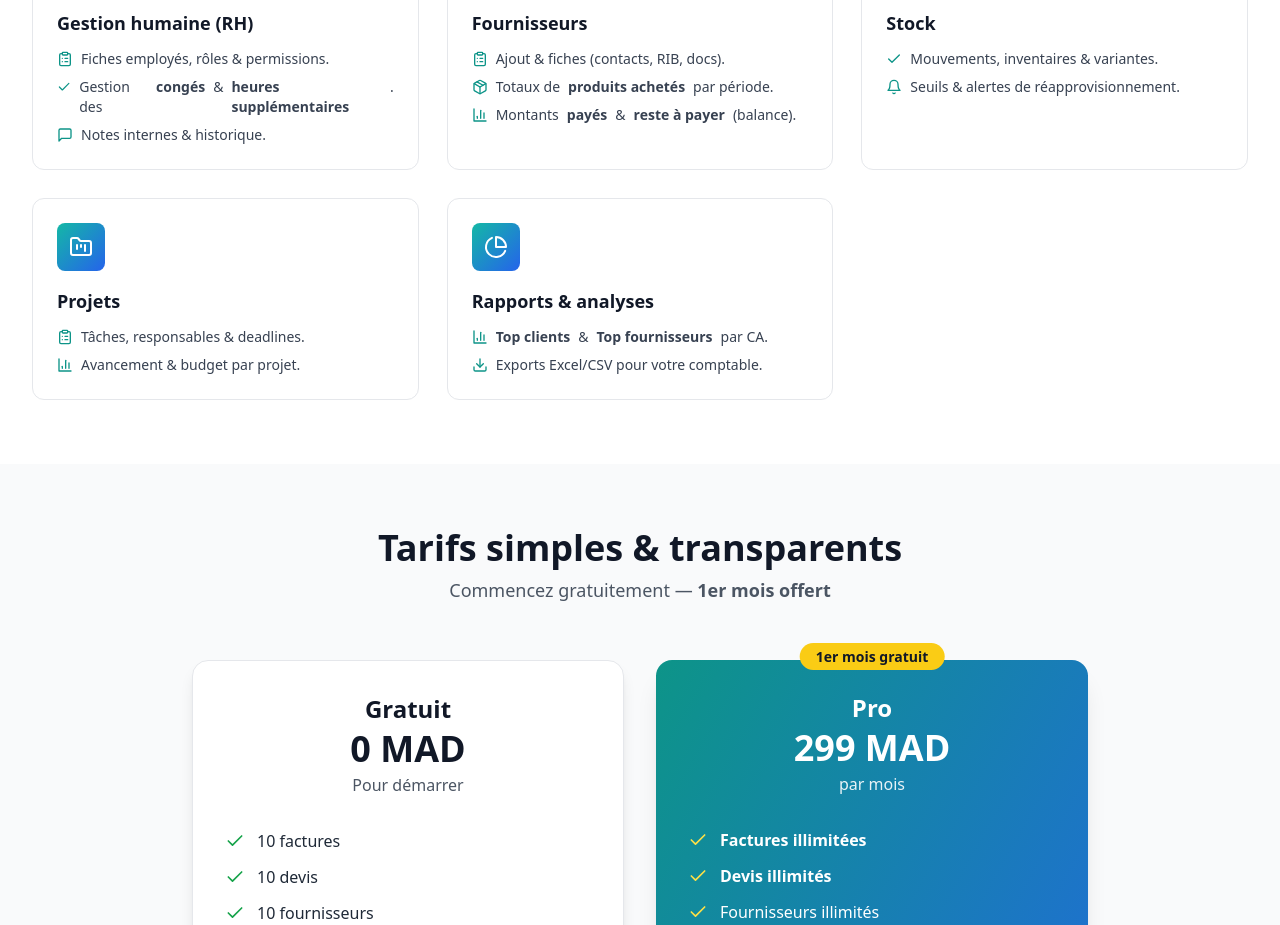
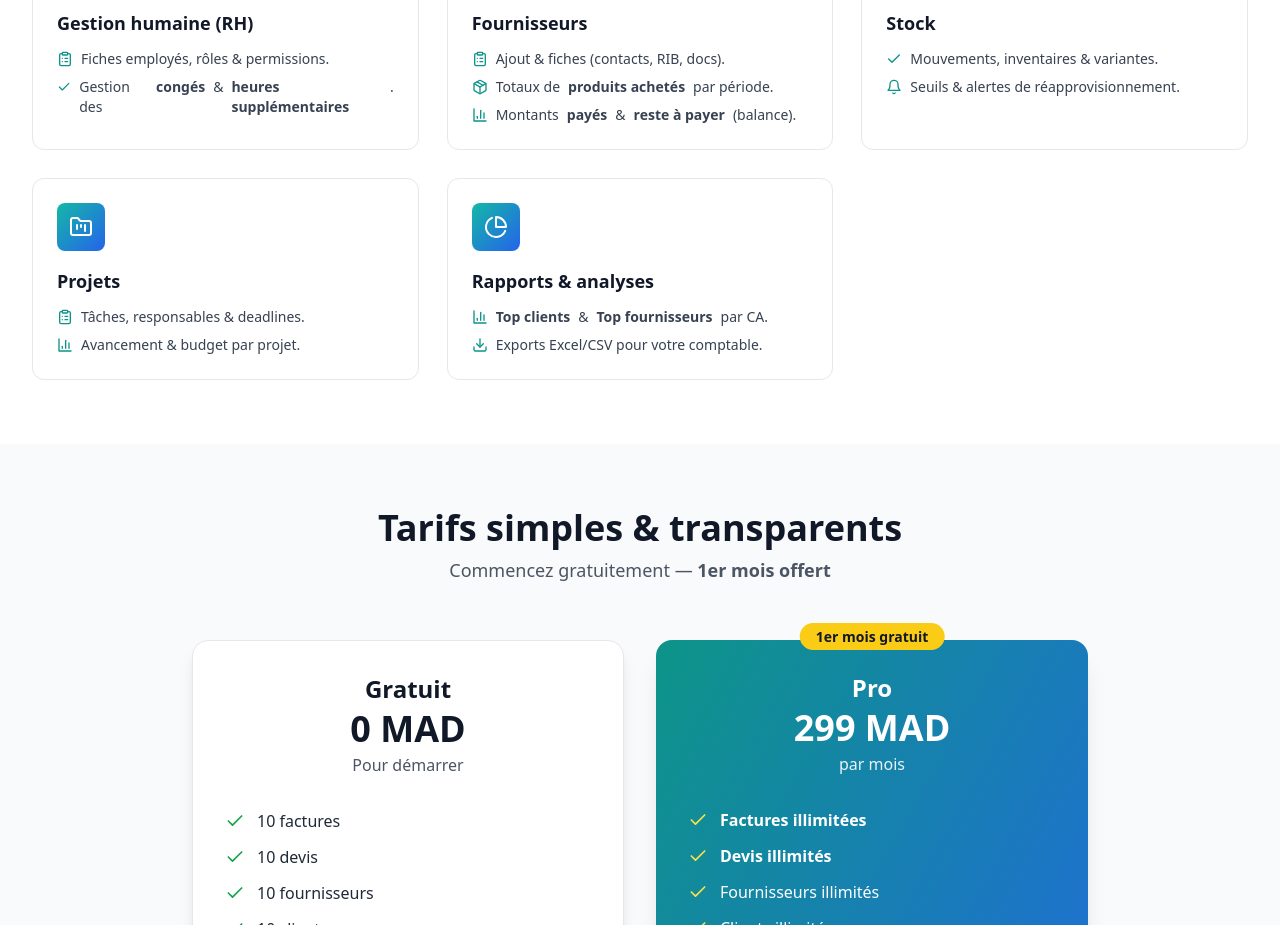
Before and after one commit to dofusbotss1-ctrl/facture5, a React (Vite) app: page / in a window 1280 px wide. Shown: the part 2120-3045 px from the top of the page. Built offline with nearby package versions, Linux system fonts and the light colour scheme; no server answers.

Commit message:
Updated HomePage.tsx

```diff
--- a/src/components/home/HomePage.tsx
+++ b/src/components/home/HomePage.tsx
@@ -287,7 +287,6 @@ export default function HomePage() {
               <ul className="space-y-2 text-gray-700 text-sm">
                 <li className="flex items-start gap-2"><ClipboardList className="w-4 h-4 mt-0.5 text-teal-600" /> Fiches employés, rôles & permissions.</li>
                 <li className="flex items-start gap-2"><Check className="w-4 h-4 mt-0.5 text-teal-600" /> Gestion des <strong>congés</strong> & <strong>heures supplémentaires</strong>.</li>
-                <li className="flex items-start gap-2"><MessageSquare className="w-4 h-4 mt-0.5 text-teal-600" /> Notes internes & historique.</li>
               </ul>
             </motion.div>
 
```
